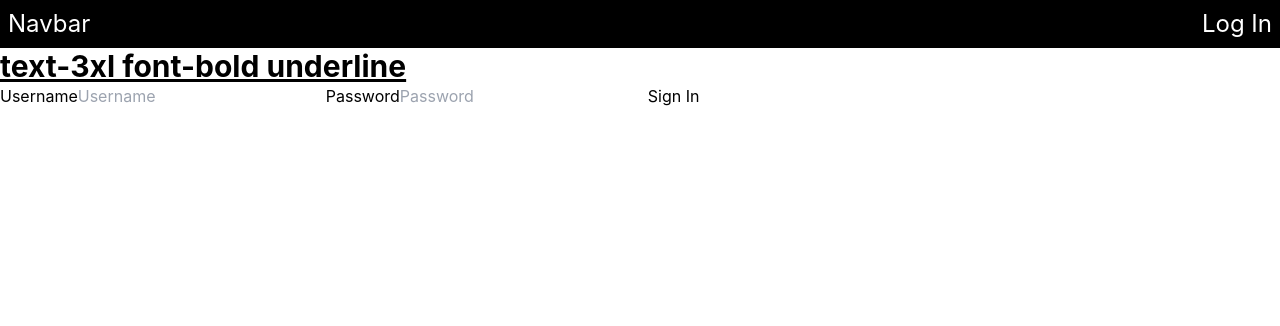
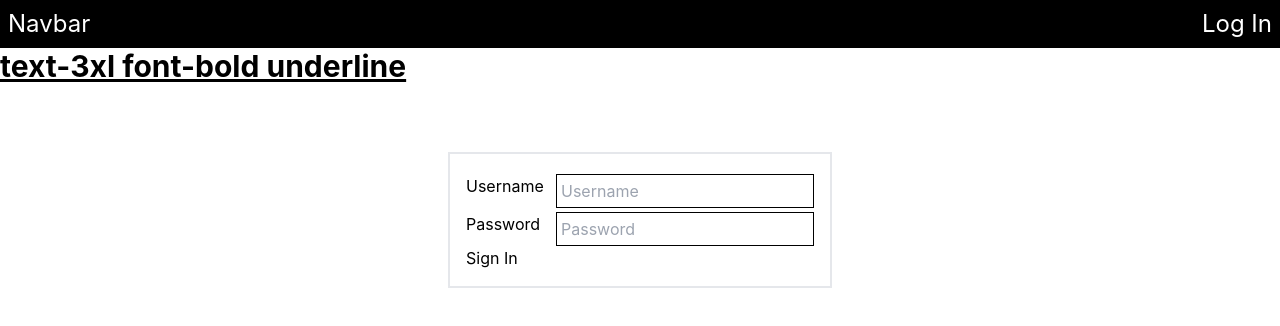
Before and after one commit to KCCPMG/tavern-table, a Next.js app: page /signin in a window 1280 px wide. Shown: the top 326 px of the page. Built offline with nearby package versions, Linux system fonts and the light colour scheme; no server answers.

Commit message:
move FormField to its own component, bring in to signin/page, add auth/error/page to handle auth errors, not yet built out

```diff
--- /dev/null
+++ b/app/auth/error/page.tsx
@@ -0,0 +1,8 @@
+"use server";
+
+export default async function AuthErrorPage() {
+
+  return (
+    <h1>Uh Oh!</h1>
+  )
+}
--- a/app/register/page.tsx
+++ b/app/register/page.tsx
@@ -2,33 +2,7 @@
 
 import { signIn } from "next-auth/react";
 import { useState } from "react";
-
-
-type FormFieldProps = {
-  labelText: string,
-  inputType: "text" | "password",
-  inputPlaceholder?: string,
-  inputValue: string,
-  inputChange: (event: React.ChangeEvent<HTMLInputElement>) => void
-}
-
-function FormField({labelText, inputType, inputPlaceholder, inputValue, inputChange} : FormFieldProps) {
-  return (
-    <div className="flex justify-between pt-1">
-      <label className="">
-        {labelText}
-      </label>
-      <input
-        className="border-black border p-1"
-        type={inputType}
-        placeholder={inputPlaceholder}
-        value={inputValue}
-        onChange={inputChange}
-      />
-    </div>
-  )
-}
-
+import FormField from "@/components/FormField";
 
 export default function Register() {
   const [email, setEmail] = useState("");
@@ -36,18 +10,18 @@ export default function Register() {
   const [password, setPassword] = useState("");
   const [confirmPassword, setConfirmPassword] = useState("");
 
-  async function submitRegistration(): Promise<void> {
-    console.log("body should be...", JSON.stringify({email, username, password}));
-    const response = await fetch('/api/register', {
-      headers: {
-        contentType: "application/json"
-      },
-      method: 'POST',
-      body: JSON.stringify({email, username, password}),
-    })
-    const json = await response.json();
-    console.log(json);
-  }
+  // async function submitRegistration(): Promise<void> {
+  //   console.log("body should be...", JSON.stringify({email, username, password}));
+  //   const response = await fetch('/api/register', {
+  //     headers: {
+  //       contentType: "application/json"
+  //     },
+  //     method: 'POST',
+  //     body: JSON.stringify({email, username, password}),
+  //   })
+  //   const json = await response.json();
+  //   console.log(json);
+  // }
 
   return (
     <div className="container m-auto translate-y-2/4 border-2 p-4 max-w-96">
--- a/app/signin/page.tsx
+++ b/app/signin/page.tsx
@@ -1,10 +1,6 @@
 "use client";
 
-import type {
-  GetServerSidePropsContext,
-  InferGetServerSidePropsType,
-} from "next"
-import { getCsrfToken } from "next-auth/react"
+import FormField from "@/components/FormField";
 import { signIn } from "next-auth/react";
 import { useState } from "react";
 
@@ -14,7 +10,8 @@ export default function SignIn() {
   const [username, setUsername] = useState("");
   const [password, setPassword] = useState("");
 
-  return <>
+  return (
+    <div className="container m-auto translate-y-2/4 border-2 p-4 max-w-96">
       <form
         // method="post"
         // action="/api/auth/callback/credentials"
@@ -26,17 +23,32 @@ export default function SignIn() {
           })
         }}
       >
-      <label>
+        <FormField
+          labelText="Username"
+          inputType="text"
+          inputPlaceholder="Username"
+          inputChange={(e)=>setUsername(e.target.value)}
+          inputValue={username}
+        />
+        <FormField
+          labelText="Password"
+          inputType="password"
+          inputPlaceholder="Password"
+          inputChange={(e)=>setPassword(e.target.value)}
+          inputValue={password}
+        />
+        {/* <label>
           Username
           <input type="text" placeholder="Username" onChange={(e)=>setUsername(e.target.value)}/>
         </label>
         <label>
           Password
           <input type="password" placeholder="Password" onChange={(e)=>setPassword(e.target.value)}/>
-      </label>
+        </label> */}
         <button type="submit">Sign In</button>
       </form>
-  </>
+    </div>
+  )
 }
 
 // export async function getServerSideProps(context: GetServerSidePropsContext) {
--- /dev/null
+++ b/components/FormField.tsx
@@ -0,0 +1,24 @@
+type FormFieldProps = {
+  labelText: string,
+  inputType: "text" | "password",
+  inputPlaceholder?: string,
+  inputValue: string,
+  inputChange: (event: React.ChangeEvent<HTMLInputElement>) => void
+}
+
+export default function FormField({labelText, inputType, inputPlaceholder, inputValue, inputChange} : FormFieldProps) {
+  return (
+    <div className="flex justify-between pt-1">
+      <label className="">
+        {labelText}
+      </label>
+      <input
+        className="border-black border p-1"
+        type={inputType}
+        placeholder={inputPlaceholder}
+        value={inputValue}
+        onChange={inputChange}
+      />
+    </div>
+  )
+}
```
Lines whose indentation alone changed are shown as unchanged.
